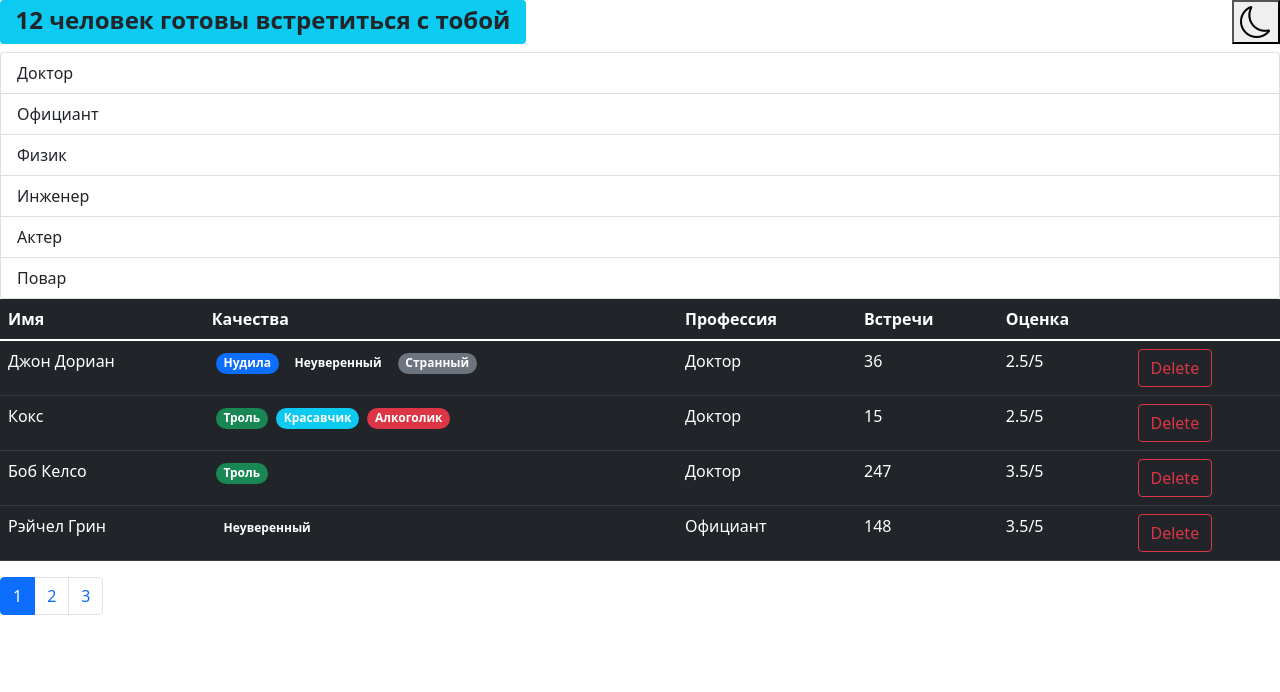
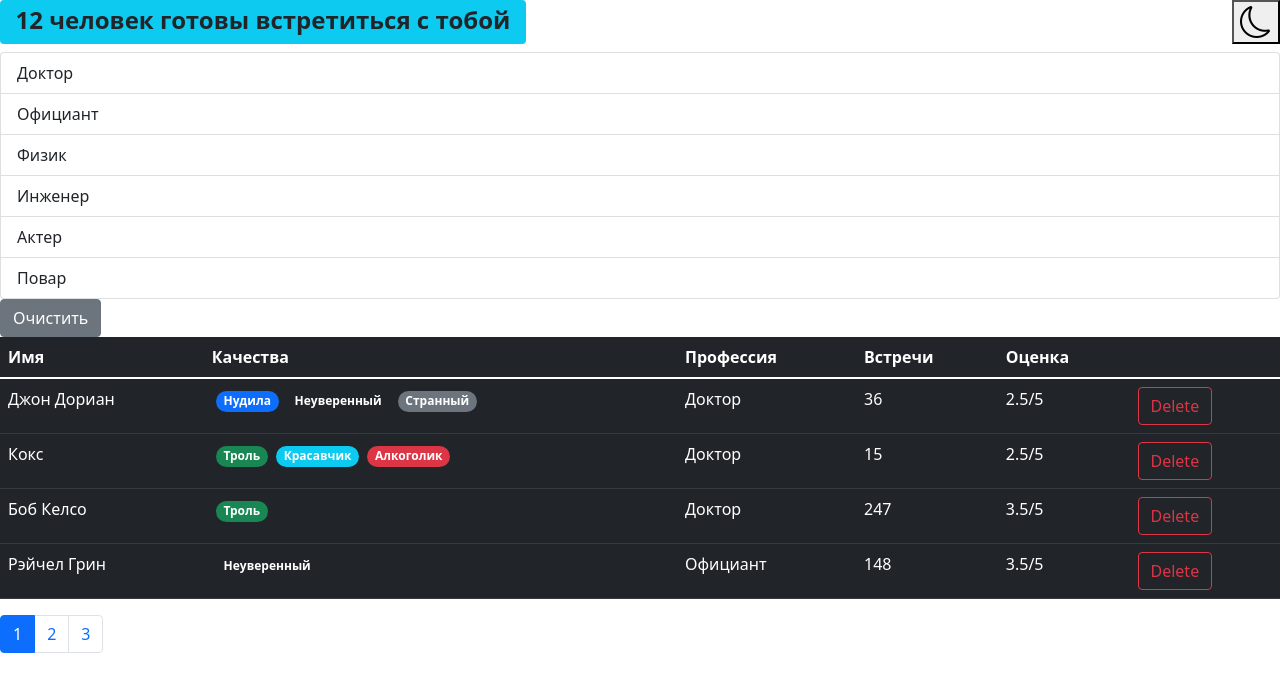
Before and after one commit to Kulyakin/fast-company-bootstrap, a React (Create React App) app: page / in a window 1280 px wide. Shown: the top 692 px of the page. Built offline with nearby package versions, Linux system fonts and the light colour scheme.

Commit message:
add clear button and reset functional

```diff
--- a/src/components/users.jsx
+++ b/src/components/users.jsx
@@ -36,15 +36,26 @@ const Users = ({ users: allUsers, ...rest }) => {
         : allUsers
 
     const userCrop = paginate(filteredUsers, currentPage, pageSize)
+    const clearFilter = () => {
+        setSelectedProf()
+    }
 
     return (
         <>
             {professions && count > 0 && (
-                <GroupList
-                    selectedItem={selectedProf}
-                    items={professions}
-                    onItemSelect={handleProfessionSelect}
-                />
+                <>
+                    <GroupList
+                        selectedItem={selectedProf}
+                        items={professions}
+                        onItemSelect={handleProfessionSelect}
+                    />
+                    <button
+                        className="btn btn-secondary nt-2"
+                        onClick={clearFilter}
+                    >
+                        Очистить
+                    </button>
+                </>
             )}
             {count > 0 && (
                 <table className="table table-dark">
```
